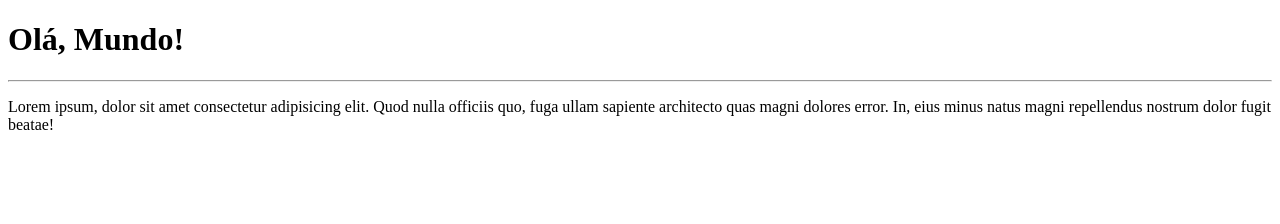
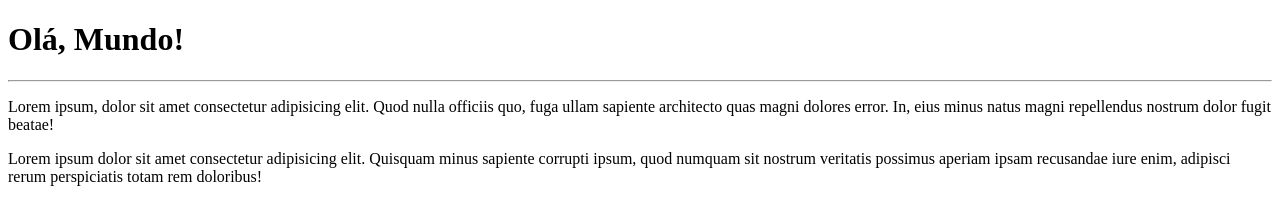
Before and after one commit to RaizaBenevides/Ola-Mundo, a plain HTML site: page site-exemplo/index.html in a window 1280 px wide. Drawn offline with Linux system fonts and the light colour scheme.

Commit message:
adicionei uma parágrafo

```diff
--- a/site-exemplo/index.html
+++ b/site-exemplo/index.html
@@ -10,5 +10,6 @@
     <h1>Olá, Mundo!</h1>
     <hr>
     <p>Lorem ipsum, dolor sit amet consectetur adipisicing elit. Quod nulla officiis quo, fuga ullam sapiente architecto quas magni dolores error. In, eius minus natus magni repellendus nostrum dolor fugit beatae!</p>
+    <p>Lorem ipsum dolor sit amet consectetur adipisicing elit. Quisquam minus sapiente corrupti ipsum, quod numquam sit nostrum veritatis possimus aperiam ipsam recusandae iure enim, adipisci rerum perspiciatis totam rem doloribus!</p>
 </body>
 </html>
```
